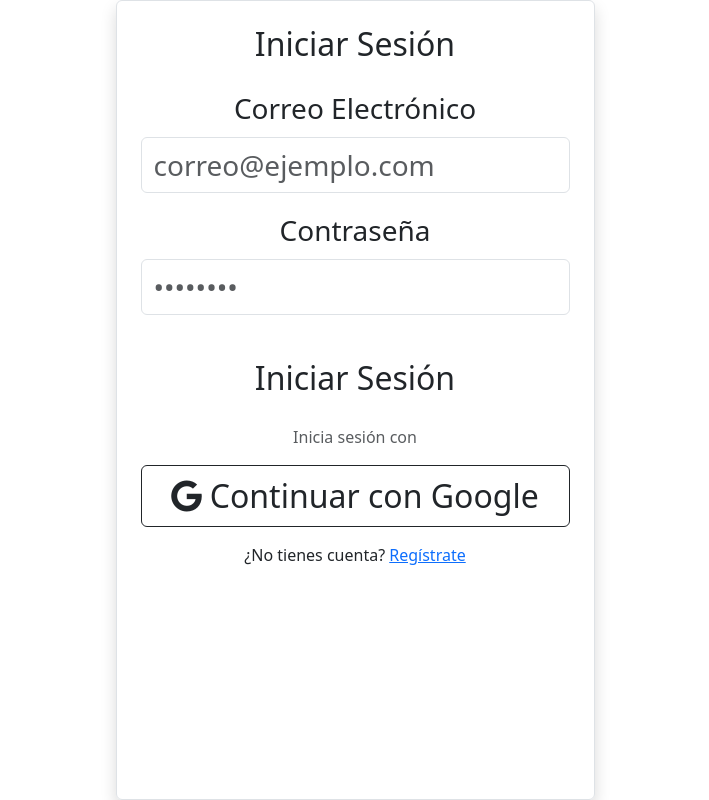
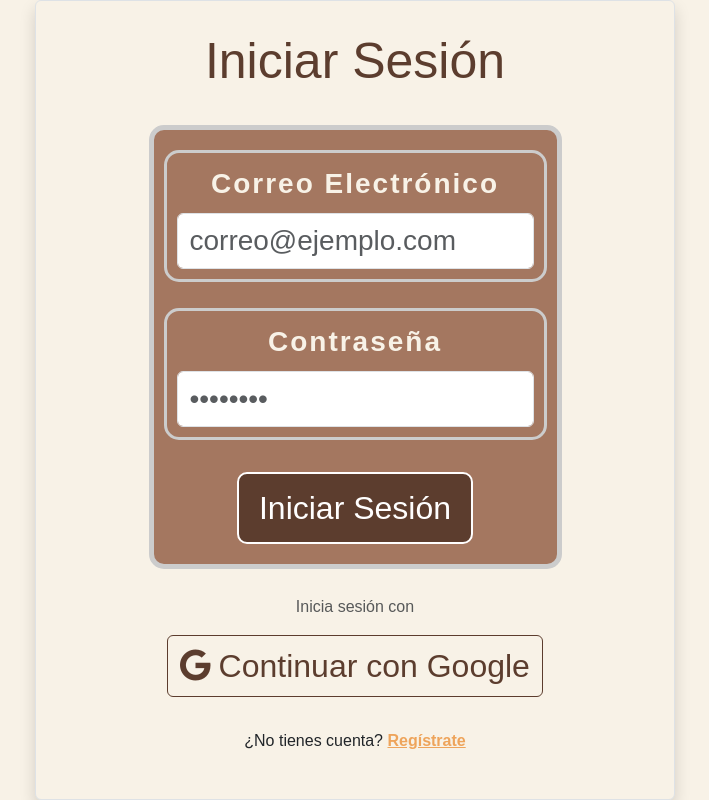
Before and after one commit to mari-pin/Proyecto1Eval, a PHP site: page /inicioSesion.html in a window 1280 px wide. Shown: the whole page, without its empty margins (285-994 px from the left). Run offline with PHP 8.4, Linux system fonts and the light colour scheme.

Commit message:
hojas de estilo modificadas

```diff
--- /dev/null
+++ b/inicioSesion.css
@@ -0,0 +1,102 @@
+/* Estilo adicional para el formulario de inicio de sesión */
+body {
+    background-color: #f8f2e7; /* Fondo claro */
+    font-family:'opens sans', sans-serif;/* Fuente */
+    display: flex;
+    flex-direction: column;
+    justify-content: center;
+    align-items: center;
+}
+form{
+    display: flex;
+    flex-direction: column;
+    justify-content: center;
+    background-color: #a47760;
+    font-size: 20px;
+    width: 70%;
+    padding: 10px;
+    margin: 10px 0;
+    border: 5px solid #ccc;
+    border-radius: 15px;
+    box-sizing: border-box;
+}
+
+
+form div{
+    display: flex;
+    flex-direction: column;
+    justify-content: center;
+    text-align: center;
+    color:#f8f2e7;
+    font-weight: 600;
+    letter-spacing: 0.1em;
+    background-color: #a47760;
+    font-size: 20px;
+    width: 100%;
+    padding: 10px;
+    margin: 10px 0;
+    border: 3px solid #ccc;
+    border-radius: 15px;
+    box-sizing: border-box;
+}
+
+
+.login-container {
+    display: flex;
+    flex-direction: column;
+    justify-content: center;
+    align-items: center;
+    width: 50%;
+    background-color: #f8f2e7;
+}
+
+.login-container h2 {
+    color: #5c3d2e;
+    font-size: 50px;
+}
+.login-container p a{
+    color: #eea45b;
+    font-weight: 600;
+
+
+}
+form button a{
+
+    font-weight: 600;
+    color: #eea45b;
+}
+/* estilo de todos los botones */
+.btn-detalle {
+
+    background-color: #5c3d2e;
+    color: #fffefe;
+    border: 2px solid #fffefe;
+    padding: 10px 20px;
+    margin:auto;
+    margin-bottom: 10px;
+    cursor: pointer;
+    border-radius: 10px;
+
+
+
+}
+
+.btn-detalle:hover {
+    transition: color 0.3s ease, background-color 0.3s ease;
+    background-color: #a47760;
+    color: #5c3d2e;
+    font-weight: bold;
+    border: 5px solid #fffefe;
+
+}
+
+.btn-outline-dark {
+    color: #5c3d2e;
+    border-color: #5c3d2e;
+}
+
+.btn-outline-dark:hover {
+    color: #fff;
+    background-color: #5c3d2e;
+    border-color: #5c3d2e;
+}
```
Also changed, not shown: style2.css (+46 -28 lines).
